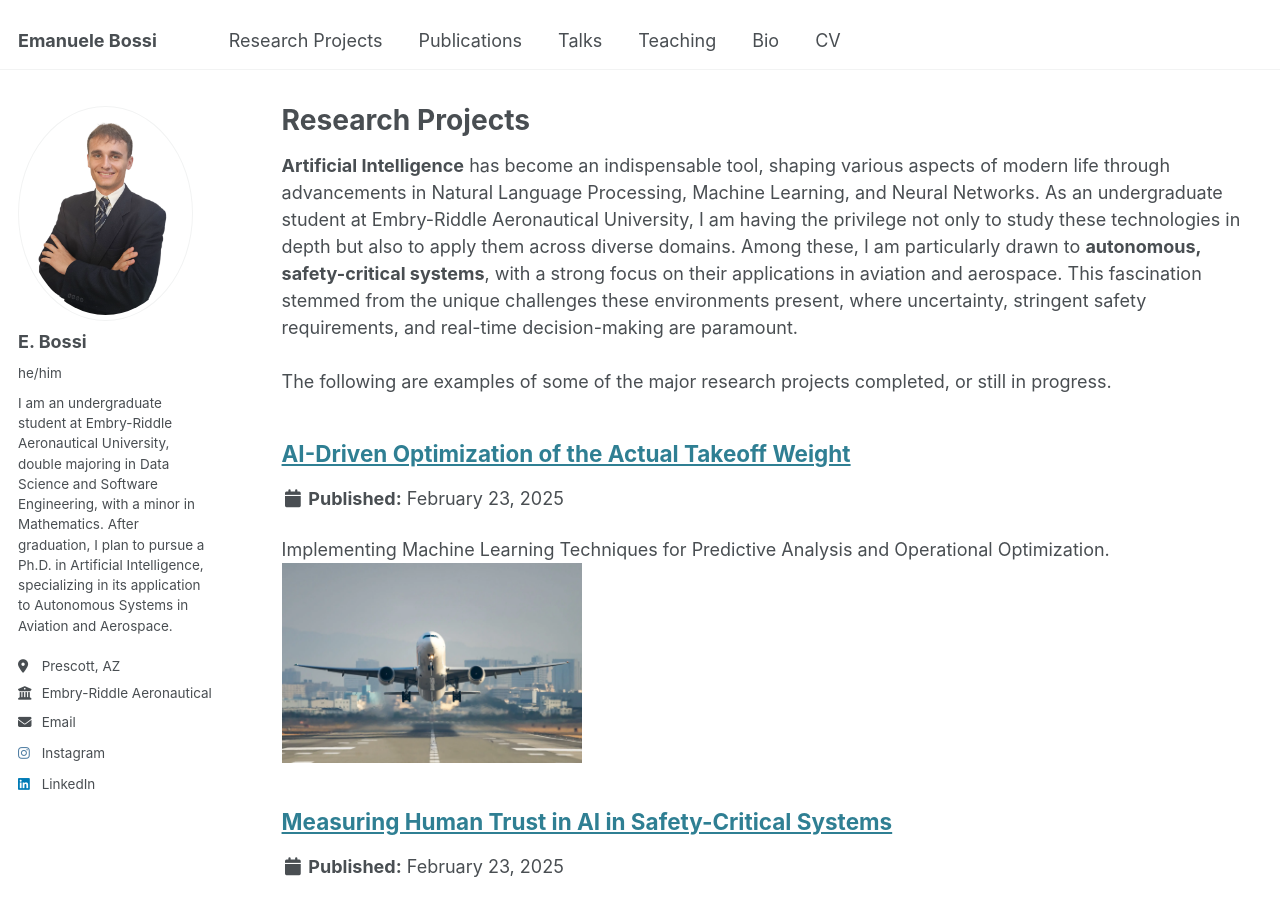
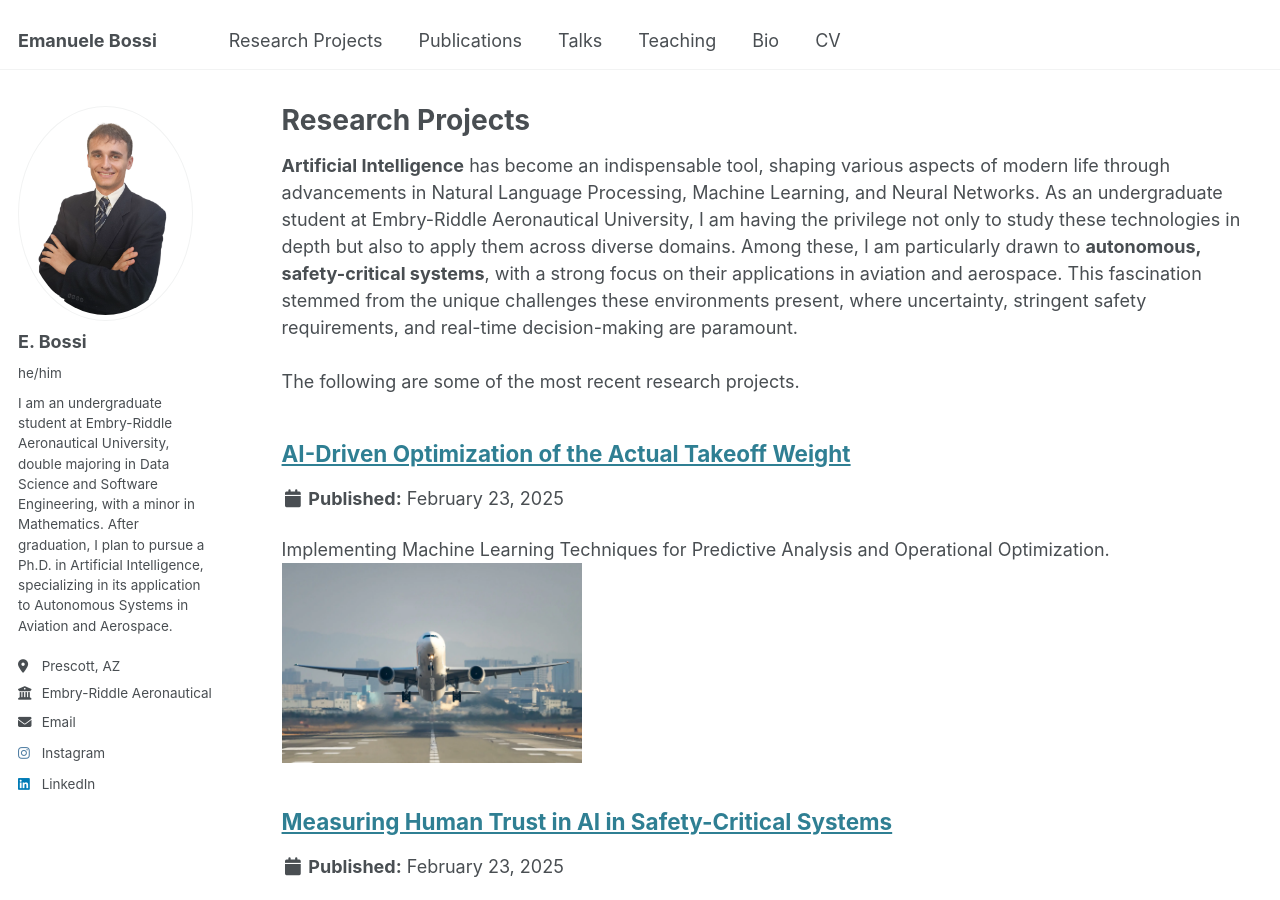
Before and after one commit to bossiemanuele/bossiemanuele.github.io, a Jekyll site: the page built from _pages/portfolio.html, in a window 1280 px wide and 900 px high. Built offline with Jekyll 4.4.1, drawn with Linux system fonts in a browser that asks for light colours.

Commit message:
Update portfolio.html

```diff
--- a/_pages/portfolio.html
+++ b/_pages/portfolio.html
@@ -10,7 +10,7 @@ author_profile: true
   Among these, I am particularly drawn to <b>autonomous, safety-critical systems</b>, with a strong focus on their applications in aviation and aerospace.
   This fascination stemmed from the unique challenges these environments present, where uncertainty, stringent safety requirements, and real-time decision-making are paramount. <br>
   <br>
-  The following are examples of some of the major research projects completed, or still in progress.
+  The following are some of the most recent research projects.
 
 </p>
 {% include base_path %}
```
